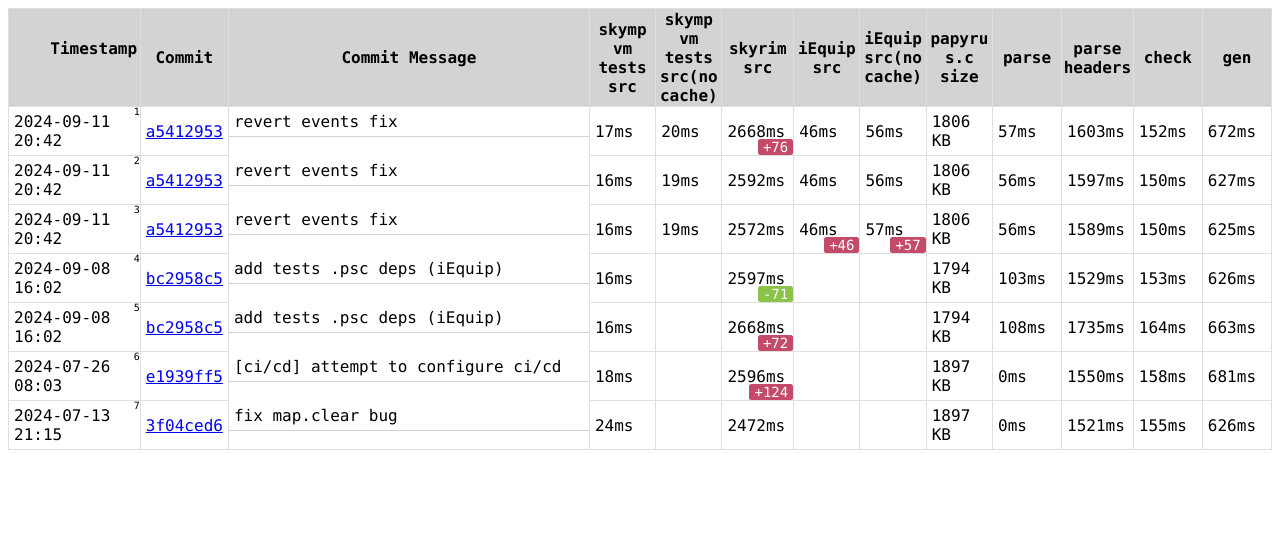
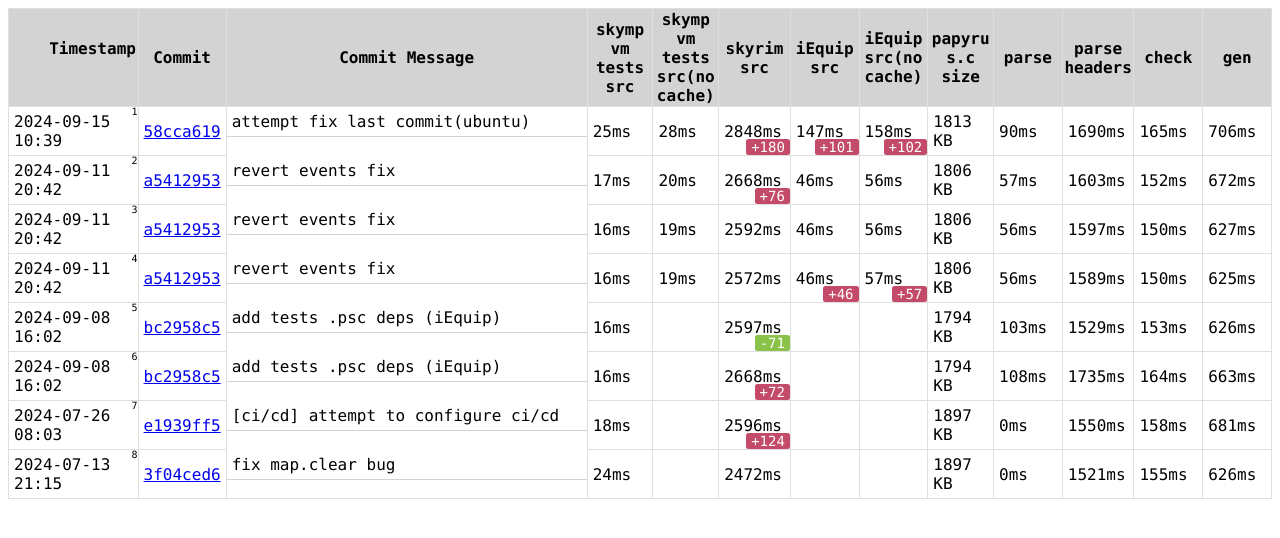
Before and after one commit to russo-2025/papyrus-compiler, a plain HTML site: page fast-assets/index.html in a window 1280 px wide. Drawn offline with Linux system fonts and the light colour scheme.

Commit message:
attempt fix last commit 2 (linux)

```diff
--- a/fast-assets/index.html
+++ b/fast-assets/index.html
@@ -26,6 +26,21 @@
 
 
 	<tr>
+		<td>2024-09-15 10:39</td>
+		<td><a target=_blank href="https://github.com/russo-2025/papyrus-compiler/commit/58cca619">58cca619</a></td>
+		<td>attempt fix last commit(ubuntu)</td>
+		<td>25ms</td>
+		<td>28ms</td>
+		<td>2848ms</td>
+		<td>147ms</td>
+		<td>158ms</td>
+		<td>1813 KB</td>
+		<td>90ms</td>
+		<td>1690ms</td>
+		<td>165ms</td>
+		<td>706ms</td>
+	</tr>
+<tr>
 		<td>2024-09-11 20:42</td>
 		<td><a target=_blank href="https://github.com/russo-2025/papyrus-compiler/commit/a5412953">a5412953</a></td>
 		<td>revert events fix</td>
```
Also changed, not shown: fast-assets/table.html (+15 -0 lines), 4 other files.
